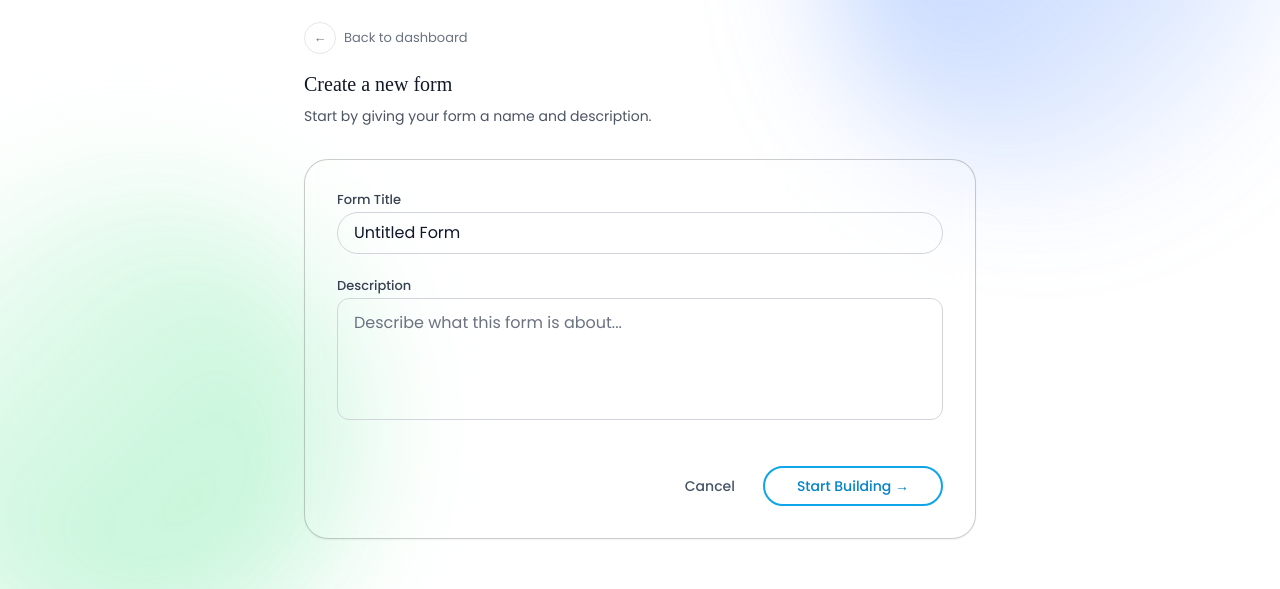
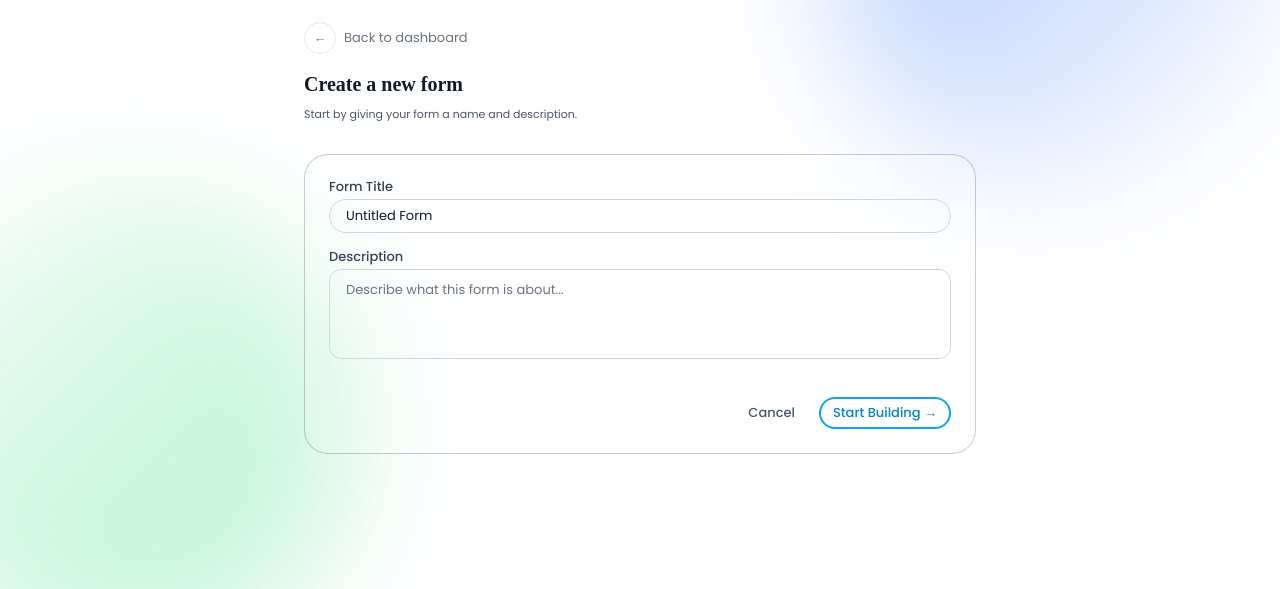
Before and after one commit to rymelabs/Fomz, a React (Vite) app: page /dashboard/create in a window 1280 px wide. Shown: the part 138-727 px from the top of the page. Built offline with nearby package versions, Linux system fonts and the light colour scheme; no server answers; the HTML template or start-up script is replaced by a standard one; a web font is replaced by a local one.

Commit message:
Refine dashboard UI styles and text sizes
Removed hover and scale effects from button classes for a cleaner look, adjusted padding and font sizes for improved readability, and standardized text weights and spacing across Analytics, CreateForm, and MyForms dashboard pages.

```diff
--- a/src/pages/Dashboard/Analytics.jsx
+++ b/src/pages/Dashboard/Analytics.jsx
@@ -64,10 +64,10 @@ const DashboardAnalytics = () => {
           <h3 className="font-display text-3xl text-gray-900 mb-4">No forms yet</h3>
           <p className="text-gray-600 mb-8">Create a form to start tracking analytics and responses.</p>
           <button
-            className="inline-flex items-center gap-3 rounded-full border border-gray-900 px-8 py-3 font-display text-lg text-gray-900 transition-all hover:bg-gray-900 hover:text-white hover:scale-105 active:scale-95"
+            className="inline-flex items-center gap-3 rounded-full border border-gray-900 px-8 py-3 font-display text-lg text-gray-900 transition-all active:scale-95"
             onClick={() => navigate('/dashboard/create')}
           >
-            <span className="flex h-8 w-8 items-center justify-center rounded-full border border-gray-900 text-2xl leading-none transition-colors group-hover:border-white">+</span>
+            <span className="flex h-8 w-8 items-center justify-center rounded-full border border-gray-900 text-2xl leading-none transition-colors">+</span>
             Create form
           </button>
         </div>
@@ -78,7 +78,7 @@ const DashboardAnalytics = () => {
             {forms.map((form, index) => (
               <div
                 key={form.id}
-                className="aspect-[2/1] rounded-xl border border-gray-200/90 p-3 transition-all duration-200 cursor-pointer hover:shadow-lg hover:border-primary-500 flex flex-col justify-center hover:-translate-y-1 bg-white/10 backdrop-blur animate-card-enter opacity-0"
+                className="aspect-[2/1] rounded-xl border border-gray-200/90 p-3 transition-all duration-200 cursor-pointer flex flex-col justify-center bg-white/10 backdrop-blur animate-card-enter opacity-0"
                 style={{ animationDelay: `${index * 50}ms`, animationFillMode: 'forwards' }}
                 onClick={() => navigate(`/dashboard/analytics/${form.id}`)}
               >
--- a/src/pages/Dashboard/CreateForm.jsx
+++ b/src/pages/Dashboard/CreateForm.jsx
@@ -18,23 +18,23 @@ const CreateForm = () => {
       <div className="mb-8 animate-slide-up" style={{ animationDelay: '100ms' }}>
         <button
           onClick={() => navigate('/dashboard')}
-          className="group flex items-center gap-2 text-sm text-gray-500 transition-all hover:text-gray-900 mb-4 hover:-translate-x-1"
+          className="group flex items-center gap-2 text-sm text-gray-500 transition-all mb-4"
         >
-          <span className="flex h-8 w-8 items-center justify-center rounded-full border border-gray-200 bg-white transition group-hover:border-gray-900 group-hover:scale-110">←</span>
+          <span className="flex h-8 w-8 items-center justify-center rounded-full border border-gray-200 bg-white transition">←</span>
           Back to dashboard
         </button>
-        <h1 className="font-display text-2xl text-gray-900">Create a new form</h1>
-        <p className="mt-2 text-gray-600">Start by giving your form a name and description.</p>
+        <h1 className="font-display text-2xl text-gray-900 font-bold">Create a new form</h1>
+        <p className="mt-2 text-gray-600 text-xs">Start by giving your form a name and description.</p>
       </div>
 
-      <div className="rounded-3xl border border-black/20 bg-white/10 p-8 backdrop-blur animate-slide-up shadow-sm transition-all hover:shadow-md" style={{ animationDelay: '200ms' }}>
-        <div className="space-y-6">
+      <div className="rounded-3xl border border-black/20 bg-white/10 p-6 backdrop-blur animate-slide-up transition-all" style={{ animationDelay: '200ms' }}>
+        <div className="space-y-4">
           <Input
             label="Form Title"
             value={title}
             onChange={(e) => updateFormInfo({ title: e.target.value })}
             placeholder="e.g., Customer Feedback Survey"
-            className="bg-transparent border rounded-full focus:border-gray-300 focus:bg-white"
+            className="bg-transparent border rounded-full focus:border-gray-300 focus:bg-white text-sm"
           />
 
           <div>
@@ -43,16 +43,16 @@ const CreateForm = () => {
               value={description}
               onChange={(e) => updateFormInfo({ description: e.target.value })}
               rows={4}
-              className="w-full px-4 py-3 border border border-gray-300 rounded-xl bg-transparent transition-all duration-200 focus:outline-none focus:ring-2 focus:ring-primary-500 focus:border-transparent focus:bg-white resize-none"
+              className="w-full px-4 py-3 border border border-gray-300 rounded-xl bg-transparent transition-all duration-200 focus:outline-none focus:ring-2 focus:ring-primary-500 focus:border-transparent focus:bg-white resize-none text-sm"
               placeholder="Describe what this form is about..."
             />
           </div>
 
           <div className="pt-4 flex items-center justify-end gap-3">
-            <Button variant="ghost" onClick={() => navigate('/dashboard')} className="transition-transform active:scale-95">
+            <Button variant="ghost" onClick={() => navigate('/dashboard')} size="sm" className="transition-transform active:scale-95">
               Cancel
             </Button>
-            <Button onClick={handleCreate} variant="outline" className="px-8 border-primary-500 text-primary-600 hover:bg-primary-50 transition-all hover:scale-105 active:scale-95">
+            <Button onClick={handleCreate} variant="outline" size="sm" className="border-primary-500 text-primary-600 transition-all active:scale-95">
               Start Building →
             </Button>
           </div>
--- a/src/pages/Dashboard/MyForms.jsx
+++ b/src/pages/Dashboard/MyForms.jsx
@@ -77,10 +77,10 @@ const MyForms = () => {
   if (!user) {
     return (
       <div className="py-24 text-center">
-        <p className="font-display text-2xl text-gray-900">Welcome to fomz</p>
+        <p className="font-display text-xl text-gray-900">Welcome to fomz</p>
         <p className="mt-3 text-gray-600">Sign in to create and manage your forms.</p>
         <button
-          className="mt-8 inline-flex items-center rounded-full border border-gray-900 px-10 py-3 font-display text-lg text-gray-900 transition-all hover:bg-gray-900 hover:text-white hover:scale-105 active:scale-95"
+          className="mt-8 inline-flex items-center rounded-full border border-gray-900 px-10 py-3 font-display text-lg text-gray-900 transition-all active:scale-95"
           onClick={signInGoogle}
         >
           Sign in with Google
@@ -92,13 +92,13 @@ const MyForms = () => {
   return (
     <div className="space-y-12">
       <div className="flex flex-col gap-4">
-        <p className="font-display text-2xl text-gray-900">My Forms</p>
+        <p className="font-display text-xl font-bold text-gray-900">My Forms</p>
         <div className="flex flex-wrap gap-3 text-xs uppercase tracking-[0.4em] text-gray-500">
-          <button className="inline-flex items-center gap-2 rounded-full border border-gray-900 px-4 py-2 font-semibold text-gray-900 transition-all hover:bg-gray-900 hover:text-white active:scale-95" onClick={() => navigate('/dashboard/create')}>
+          <button className="inline-flex items-center gap-2 rounded-full border border-gray-900 px-4 py-2 font-semibold text-gray-900 transition-all active:scale-95" onClick={() => navigate('/dashboard/create')}>
             <span className="flex h-6 w-6 items-center justify-center rounded-full border border-gray-900 text-base transition-colors group-hover:border-white">+</span>
             Create a form
           </button>
-          <button className="inline-flex items-center gap-2 rounded-full border border-gray-300 px-4 py-2 text-gray-600 transition-all hover:border-gray-900 hover:text-gray-900 active:scale-95" onClick={() => navigate('/dashboard/analytics')}>
+          <button className="inline-flex items-center gap-2 rounded-full border border-gray-300 px-4 py-2 text-gray-600 transition-all active:scale-95" onClick={() => navigate('/dashboard/analytics')}>
             <BarChart3 className="h-4 w-4" />
             View analytics
           </button>
@@ -110,7 +110,7 @@ const MyForms = () => {
           <Loader2 className="h-10 w-10 animate-spin text-primary-500" />
         </div>
       ) : errorMessage ? (
-        <Card className="text-center p-6">
+        <Card className="text-center p-4">
           <h3 className="text-xl font-semibold text-gray-900">Error</h3>
           <p className="text-gray-500 mt-2">{errorMessage}</p>
           <div className="mt-4">
@@ -120,10 +120,10 @@ const MyForms = () => {
       ) : forms.length === 0 ? (
         <div className="text-center py-24">
           <ClipboardIllustration />
-          <h3 className="mt-8 font-display text-3xl text-gray-900">You Have No Forms Yet</h3>
+          <h3 className="mt-8 font-display text-2xl text-gray-900">You Have No Forms Yet</h3>
           <p className="mt-4 text-gray-600">Create your first form to start collecting responses.</p>
           <button
-            className="mt-8 inline-flex items-center gap-3 rounded-full border border-gray-900 px-8 py-3 font-display text-lg text-gray-900 transition-all hover:bg-gray-900 hover:text-white hover:scale-105 active:scale-95"
+            className="mt-8 inline-flex items-center gap-3 rounded-full border border-gray-900 px-8 py-3 font-display text-lg text-gray-900 transition-all active:scale-95"
             onClick={() => navigate('/dashboard/create')}
           >
             <span className="flex h-8 w-8 items-center justify-center rounded-full border border-gray-900 text-2xl leading-none transition-colors group-hover:border-white">+</span>
@@ -131,7 +131,7 @@ const MyForms = () => {
           </button>
         </div>
       ) : (
-        <div className="grid grid-cols-2 gap-3 md:gap-8 md:grid-cols-2 xl:grid-cols-3">
+        <div className="grid grid-cols-2 gap-3 md:gap-4 md:grid-cols-4 xl:grid-cols-5">
           {forms.map((form, index) => {
             const previewGradient = themeTileBackgrounds[form.theme] || 'from-[#e0e7ff] via-white to-white text-gray-900';
             const isPublished = Boolean(form.settings?.published);
@@ -140,10 +140,10 @@ const MyForms = () => {
             return (
               <div
                 key={form.id}
-                className="group rounded-[24px] md:rounded-[32px] border border-gray-200/80 bg-white/80 p-3 md:p-5 backdrop-blur transition-all duration-300 hover:-translate-y-1 hover:shadow-lg animate-card-enter opacity-0"
+                className="group rounded-[24px] md:rounded-[32px] border border-gray-200/80 bg-white/80 p-3 md:p-4 backdrop-blur transition-all duration-300 animate-card-enter opacity-0"
                 style={{ animationDelay: `${index * 100}ms`, animationFillMode: 'forwards' }}
               >
-                <div className={`relative overflow-hidden rounded-2xl md:rounded-3xl border border-white/60 bg-gradient-to-br ${previewGradient} h-24 md:h-32 p-3 md:p-5 flex flex-col justify-between transition-transform duration-500 group-hover:scale-[1.02]`}>
+                <div className={`relative overflow-hidden rounded-2xl md:rounded-3xl border border-white/60 bg-gradient-to-br ${previewGradient} h-20 md:h-24 p-3 md:p-4 flex flex-col justify-between transition-transform duration-500`}>
                   <div className="flex items-center justify-between text-xs uppercase tracking-[0.4em]">
                     <span className="rounded-full bg-white/20 px-2 py-0.5 md:px-3 md:py-1 text-[0.45rem] md:text-[0.55rem] text-white">
                       {isPublished ? 'Published' : 'Draft'}
@@ -165,7 +165,7 @@ const MyForms = () => {
                     <p className="text-xs md:text-sm text-gray-900">{updatedLabel}</p>
                   </div>
                   <button
-                    className="inline-flex items-center justify-center gap-2 rounded-full border border-gray-900 px-3 py-1.5 md:px-4 md:py-2 text-xs md:text-sm font-semibold text-gray-900 w-full md:w-auto transition-all hover:bg-gray-900 hover:text-white active:scale-95"
+                    className="inline-flex items-center justify-center gap-2 rounded-full border border-gray-900 px-3 py-1.5 md:px-4 md:py-2 text-xs md:text-sm font-semibold text-gray-900 w-full md:w-auto transition-all active:scale-95"
                     onClick={() => navigate(`/builder?formId=${form.id}`)}
                   >
                     Open
@@ -175,7 +175,7 @@ const MyForms = () => {
                 <div className="mt-3 md:mt-4 flex flex-wrap gap-2 md:gap-3 text-xs md:text-sm">
                   {isPublished ? (
                     <button
-                      className="w-full md:w-auto rounded-full border border-gray-200 px-3 py-1.5 md:px-4 md:py-2 text-gray-700 transition-all hover:border-gray-900 hover:bg-gray-50 active:scale-95"
+                      className="w-full md:w-auto rounded-full border border-gray-200 px-3 py-1.5 md:px-4 md:py-2 text-gray-700 transition-all active:scale-95"
                       onClick={async () => {
                         const url = form.shareId ? `${window.location.origin}/f/${form.shareId}` : `${window.location.origin}/forms/${form.id}/fill`;
                         try {
@@ -190,7 +190,7 @@ const MyForms = () => {
                     </button>
                   ) : (
                     <button
-                      className="w-full md:w-auto rounded-full border border-gray-200 px-3 py-1.5 md:px-4 md:py-2 text-gray-700 transition-all hover:border-gray-900 hover:bg-gray-50 active:scale-95"
+                      className="w-full md:w-auto rounded-full border border-gray-200 px-3 py-1.5 md:px-4 md:py-2 text-gray-700 transition-all active:scale-95"
                       onClick={async () => {
                         try {
                           const result = await publishFormService(form.id, true);
```
